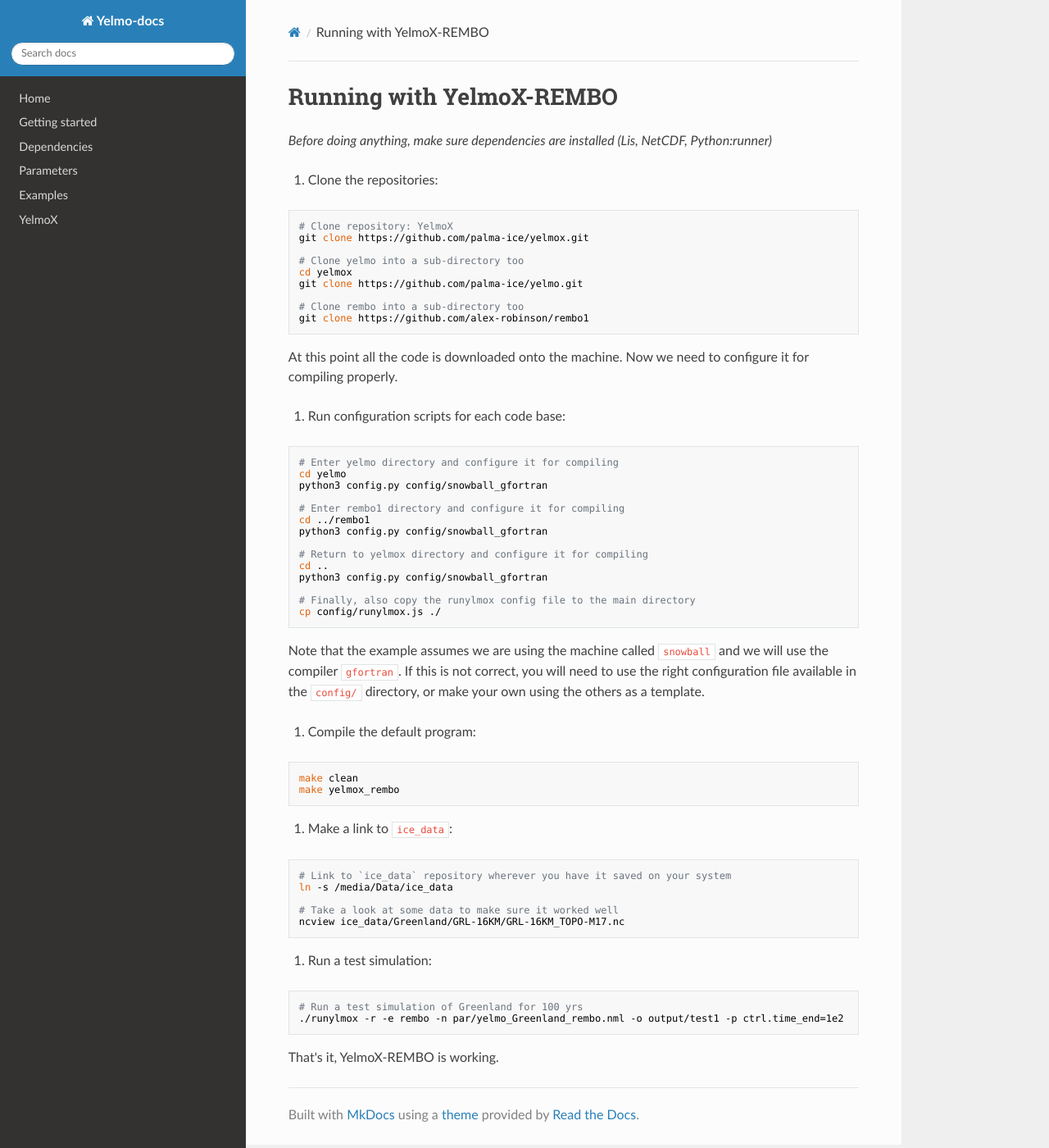
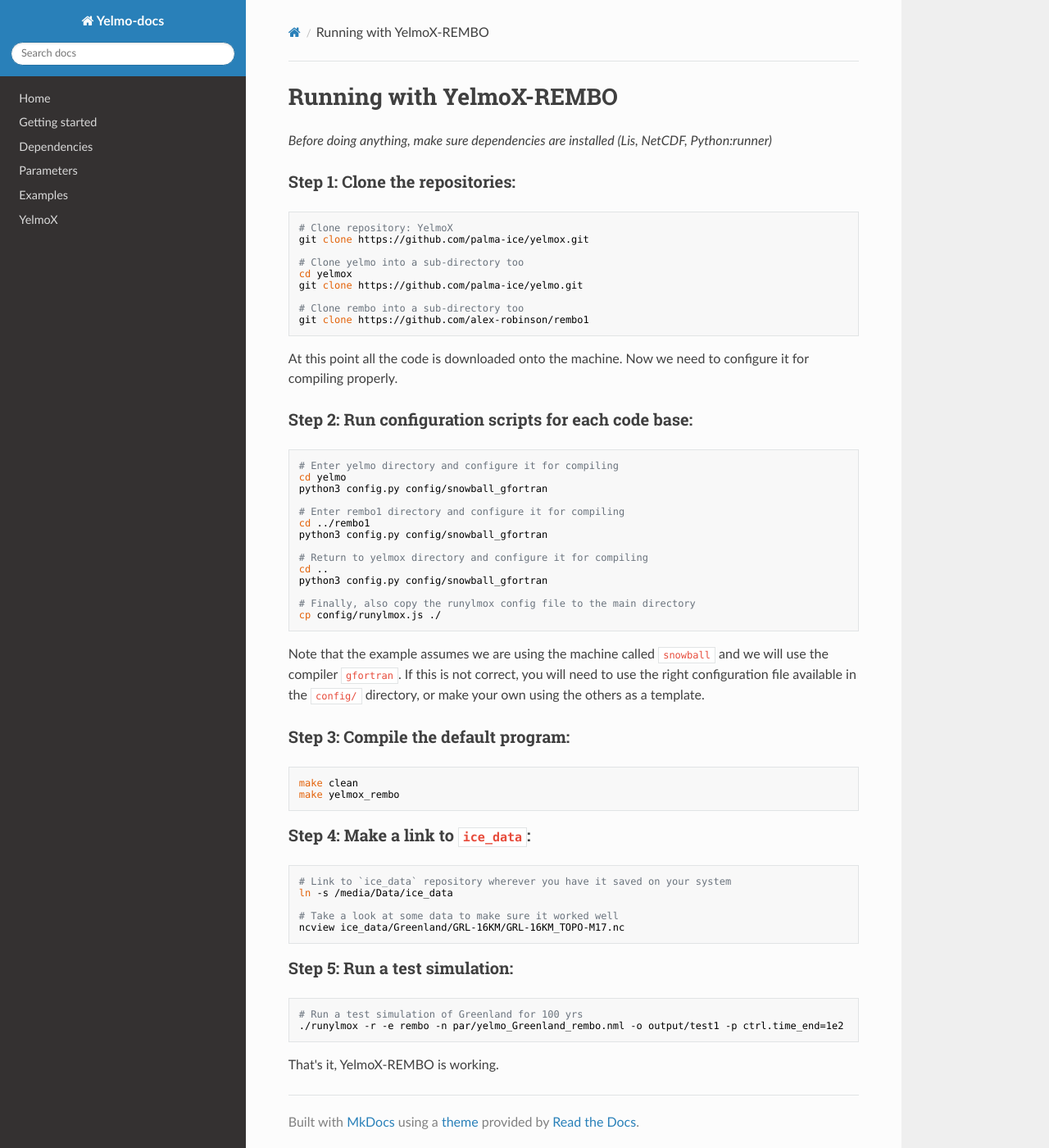
Before and after one commit to palma-ice/yelmo-docs, an MkDocs documentation site: the page built from docs/running-yelmox-rembo.md, in a window 1280 px wide and 1400 px high. Shown: the whole window at 82% size. Built offline with MkDocs 1.6.1, drawn with Linux system fonts in a browser that asks for light colours; nearby versions of some CDN libraries.

Commit message:
Updates.

````diff
--- a/docs/running-yelmox-rembo.md
+++ b/docs/running-yelmox-rembo.md
@@ -2,7 +2,7 @@
 
 *Before doing anything, make sure dependencies are installed (Lis, NetCDF, Python:runner)*
 
-1. Clone the repositories:
+### Step 1: Clone the repositories:
 
 ```
 # Clone repository: YelmoX
@@ -19,7 +19,7 @@
 At this point all the code is downloaded onto the machine.
 Now we need to configure it for compiling properly.
 
-2. Run configuration scripts for each code base:
+### Step 2: Run configuration scripts for each code base:
 
 ```
 # Enter yelmo directory and configure it for compiling
@@ -43,14 +43,14 @@
 to use the right configuration file available in the `config/` directory, or
 make your own using the others as a template.
 
-3. Compile the default program:
+### Step 3: Compile the default program:
 
 ```
 make clean
 make yelmox_rembo
 ```
 
-4. Make a link to `ice_data`:
+### Step 4: Make a link to `ice_data`:
 
 ```
 # Link to `ice_data` repository wherever you have it saved on your system
@@ -60,7 +60,7 @@
 ncview ice_data/Greenland/GRL-16KM/GRL-16KM_TOPO-M17.nc
 ```
 
-5. Run a test simulation:
+### Step 5: Run a test simulation:
 
 ```
 # Run a test simulation of Greenland for 100 yrs
````
Also changed, not shown: docs/running-greenland-ismip6.md (added, +33 -0 lines).
